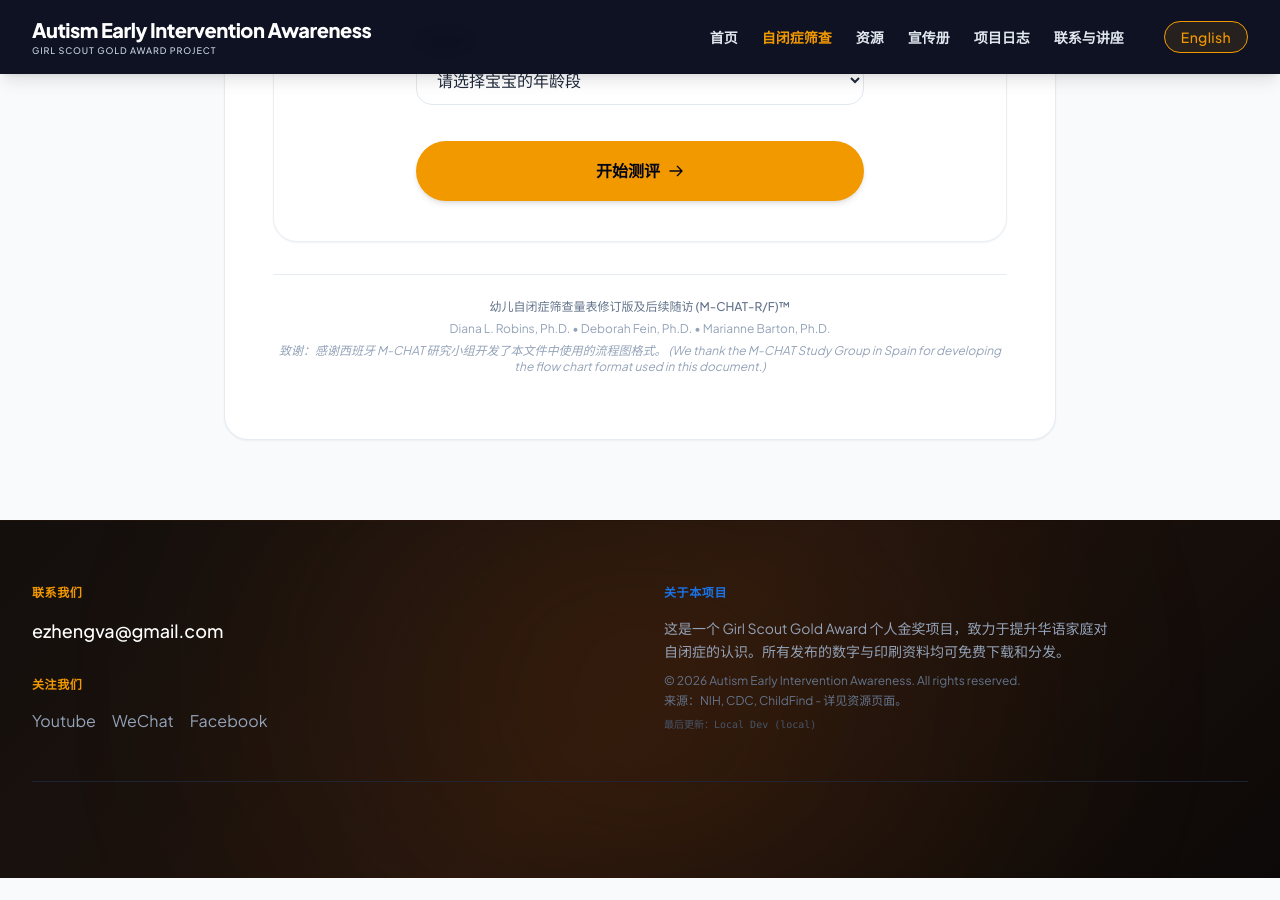
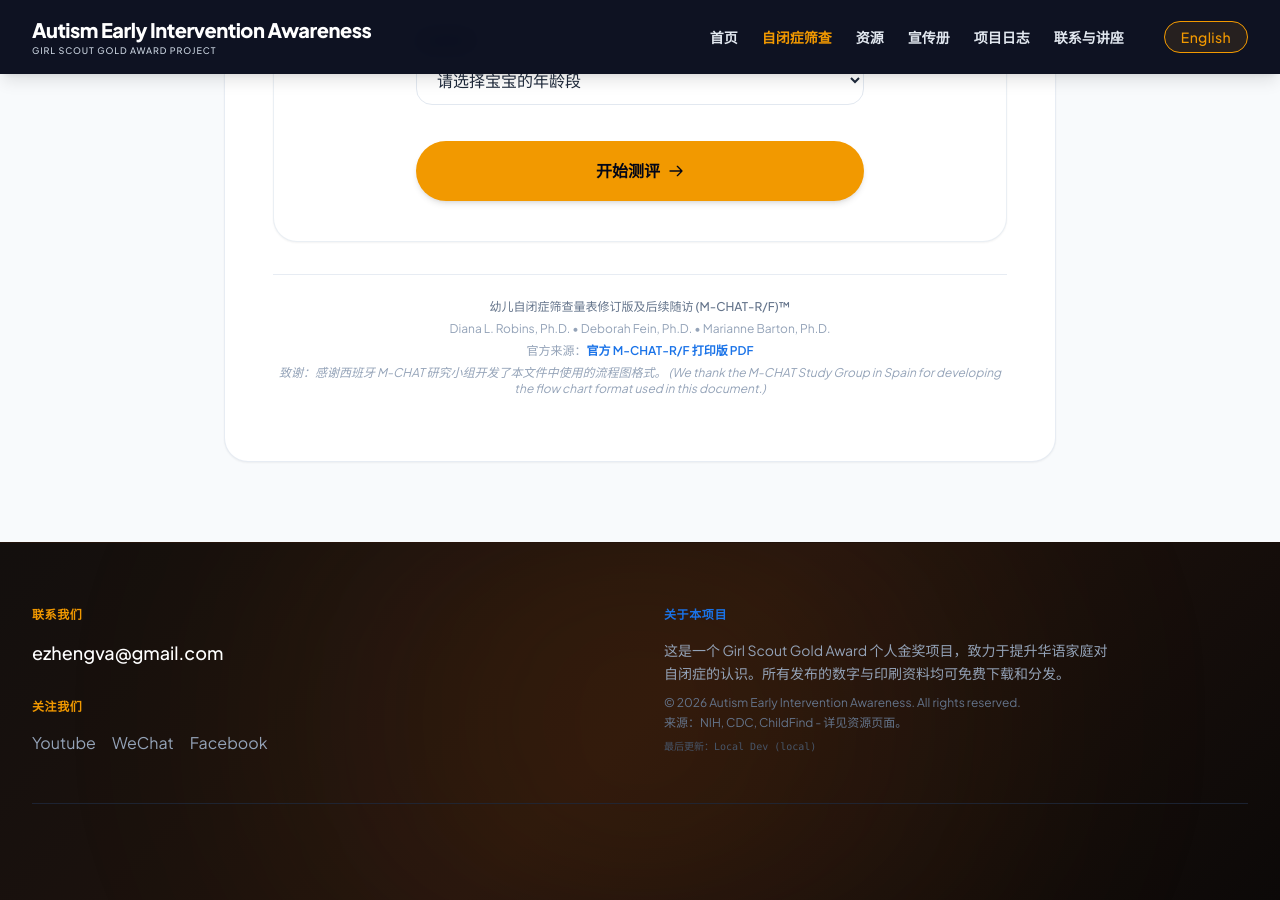
Before and after one commit to emmaz-sv/early-autism-awareness, a Jekyll site: the page built from docs/zh/screening.html, in a window 1280 px wide and 900 px high, scrolled down 897 px. Built offline with Jekyll 4.4.1, drawn with Linux system fonts in a browser that asks for light colours; nearby versions of some CDN libraries; before the commit the page ends 1775 px from its top, so only the background shows below that.

Commit message:
Add official printable M-CHAT-R/F PDF source link to screening footnotes

```diff
--- a/docs/screening.html
+++ b/docs/screening.html
@@ -285,6 +285,9 @@ description: "A free, interactive screening tool for toddlers aged 16-30 months
   </p>
   <p>
     Diana L. Robins, Ph.D. &bull; Deborah Fein, Ph.D. &bull; Marianne Barton, Ph.D.
+  </p>
+  <p>
+    Official Source: <a href="https://www.mchatscreen.com/wp-content/uploads/2025/03/M-CHAT-R_F_NoShade_March2025.v1.pdf" target="_blank" rel="noopener" class="text-brand-blue hover:underline font-semibold">Official M-CHAT-R/F Printable PDF</a>
   </p>
   <p class="italic text-slate-400">
     Acknowledgement: We thank the M-CHAT Study Group in Spain for developing the flow chart format used in this document.
--- a/docs/zh/screening.html
+++ b/docs/zh/screening.html
@@ -285,6 +285,9 @@ description: "一个免费的、交互式的筛查工具，适用于 16-30 个
   </p>
   <p class="text-slate-400">
     Diana L. Robins, Ph.D. &bull; Deborah Fein, Ph.D. &bull; Marianne Barton, Ph.D.
+  </p>
+  <p>
+    官方来源：<a href="https://www.mchatscreen.com/wp-content/uploads/2025/03/M-CHAT-R_F_NoShade_March2025.v1.pdf" target="_blank" rel="noopener" class="text-brand-blue hover:underline font-semibold">官方 M-CHAT-R/F 打印版 PDF</a>
   </p>
   <p class="italic text-slate-400">
     致谢：感谢西班牙 M-CHAT 研究小组开发了本文件中使用的流程图格式。 (We thank the M-CHAT Study Group in Spain for developing the flow chart format used in this document.)
```
